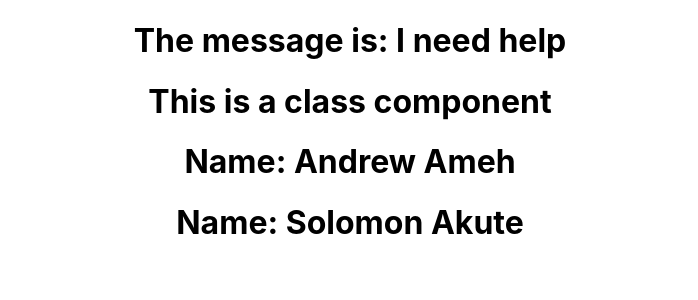
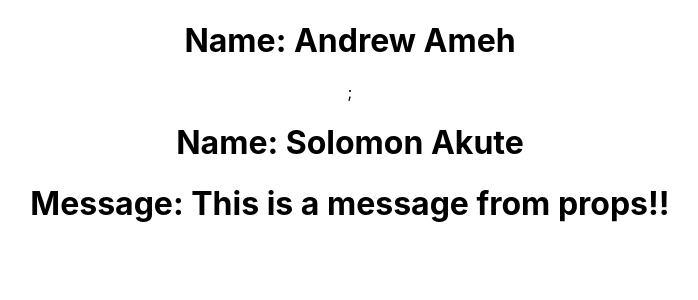
Before and after one commit to Uncle-Solomon/Learning_React, a React (Create React App) app: page / in a window 1280 px wide. Shown: the top 300 px of the page, without its empty margins (290-988 px from the left). Built offline with nearby package versions, Linux system fonts and the light colour scheme.

Commit message:
End of one lesson

```diff
--- a/src/App.js
+++ b/src/App.js
@@ -7,10 +7,11 @@ import Profile from "./components/profile";
 function App() {
   return (
     <div className="App">
-      <Hello />
-      <Message />
-      <Profile name="Andrew" lastname="Ameh" />
+      {/* <Hello />
+      <Message /> */}
+      <Profile name="Andrew" lastname="Ameh" />;
       <Profile name="Solomon" lastname="Akute" />
+      <Message messageContent="This is a message from props!!" />
     </div>
   );
 }
--- a/src/components/message.js
+++ b/src/components/message.js
@@ -2,7 +2,7 @@ import { Component } from "react";
 
 class Message extends Component {
   render() {
-    return <h1>This is a class component</h1>;
+    return <h1>Message: {this.props.messageContent}</h1>;
   }
 }
 
```
